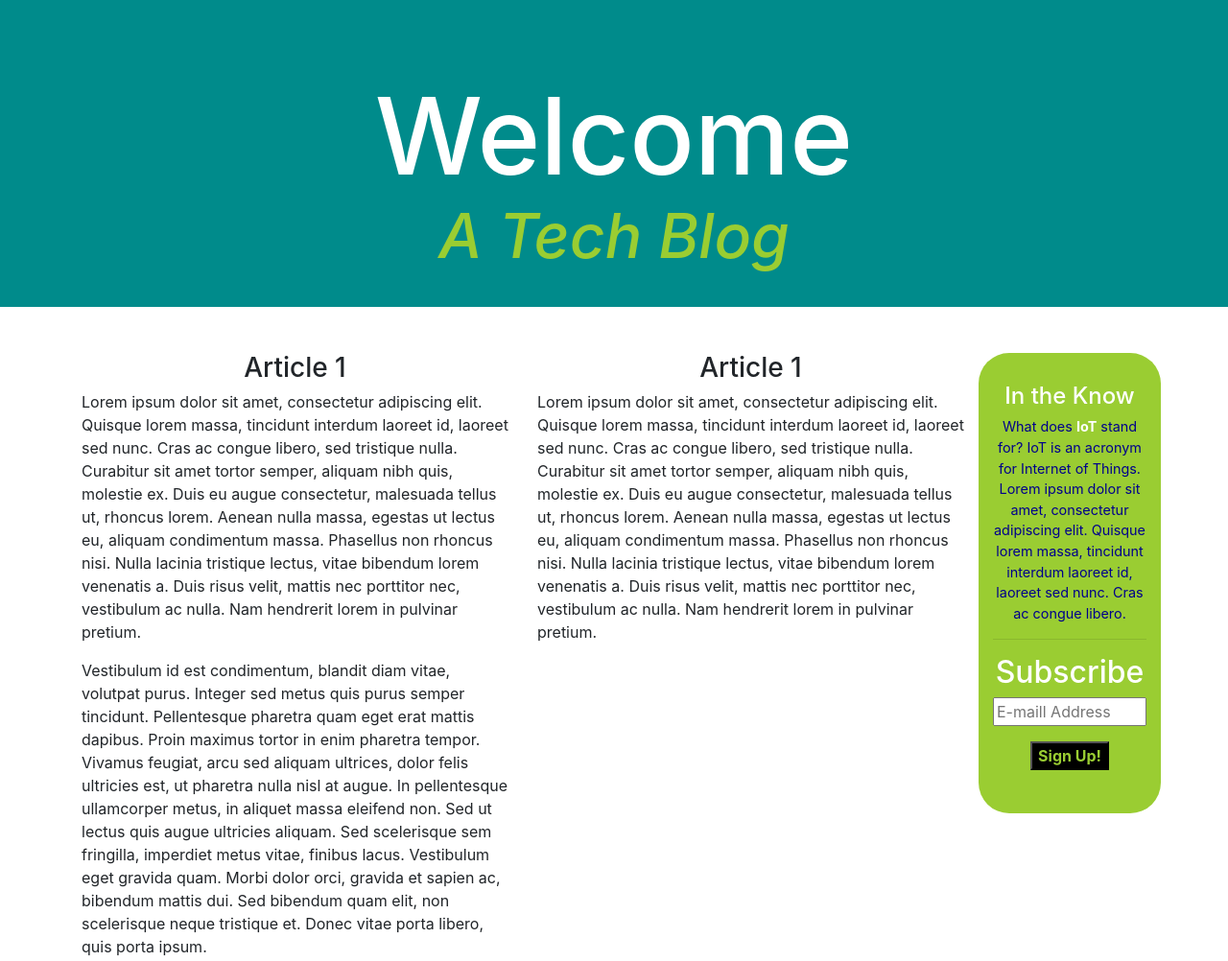
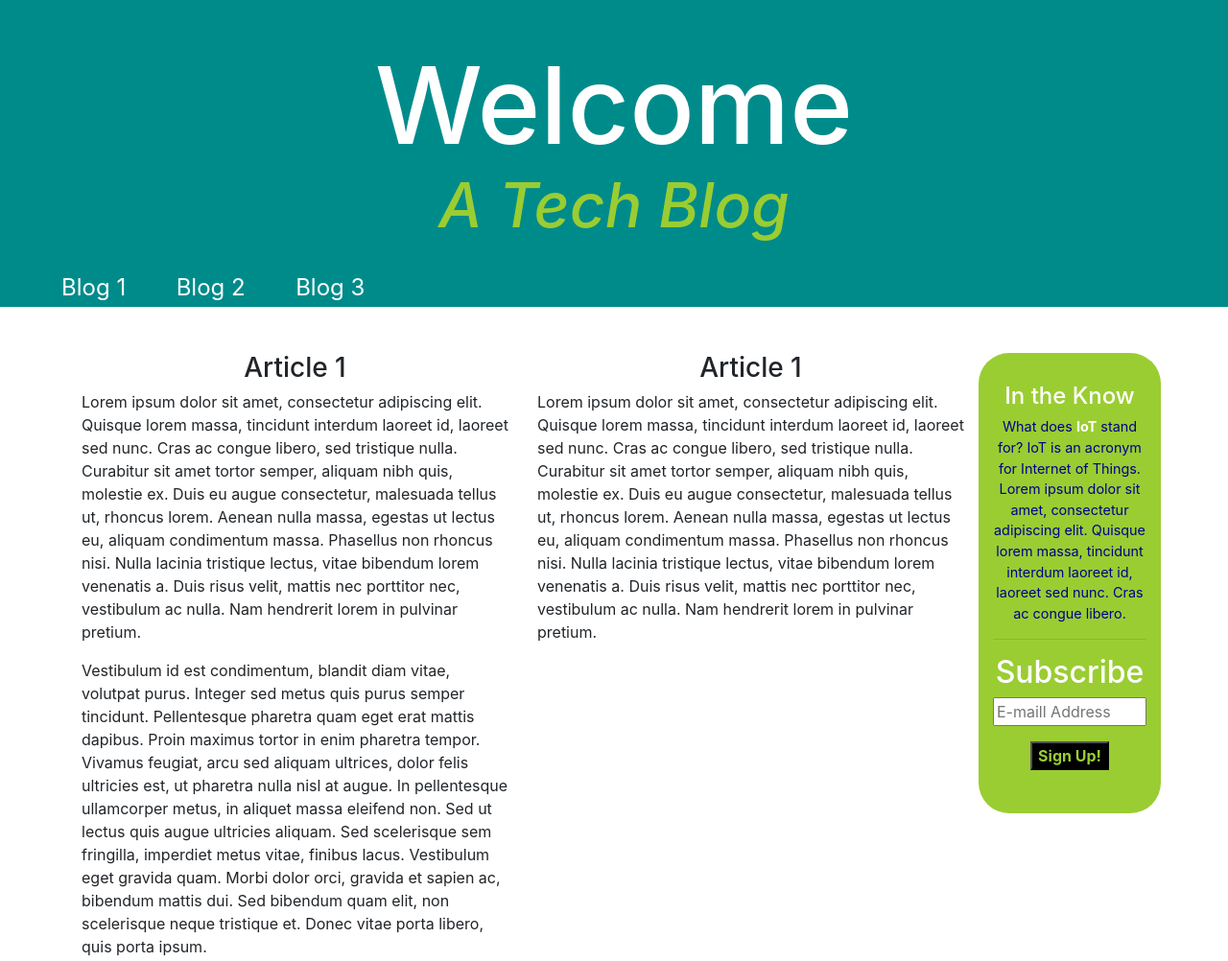
Before and after one commit to bviengineer/cca-three-blog-examples, a plain HTML site: page blog3.html in a window 1280 px wide. Shown: the top 1002 px of the page at 96% size. Drawn offline with nearby package versions, Linux system fonts and the light colour scheme.

Commit message:
added ul nav to blog 3 and styled links with css

```diff
--- a/blog3.html
+++ b/blog3.html
@@ -13,6 +13,13 @@
     <header>
         <h1>Welcome</h1>
         <h2>A Tech Blog</h2>
+        <nav>
+            <ul>
+                <li><a href="/index.html">Blog 1</a></li>
+                <li><a href="/blog2.html">Blog 2</a></li>
+                <li class="active"><a href="/">Blog 3</a></li>
+            </ul>
+        </nav>
     </header>
     <main class="container">
         <div class="row">
--- a/css/blog3.css
+++ b/css/blog3.css
@@ -1,5 +1,5 @@
 /************************************
-    HEADER
+    HEADER & NAV
 *************************************/
 header {
     background-color: darkcyan;
@@ -11,7 +11,7 @@ h1 {
     color: white;
     text-align: center;
     font-size: 7rem;
-    padding-top: 5rem;
+    padding-top: 3rem;
 }
 
 h2 {
@@ -19,6 +19,33 @@ h2 {
     text-align: center;
     font-size: 4rem;
     font-style: italic;
+}
+
+
+ul li {
+    list-style-type: none;
+    display: inline-block;
+    text-align: right;
+    font-size: 1.5rem;
+    padding: 1.5rem;
+    text-decoration: none;
+}
+
+a:link {
+    color: white;
+
+}
+
+a:visited {
+    color: white;
+}
+
+a:hover {
+    color: darkblue;
+}
+
+a:active {
+    color: white;
 }
 
 /**********************************
```
